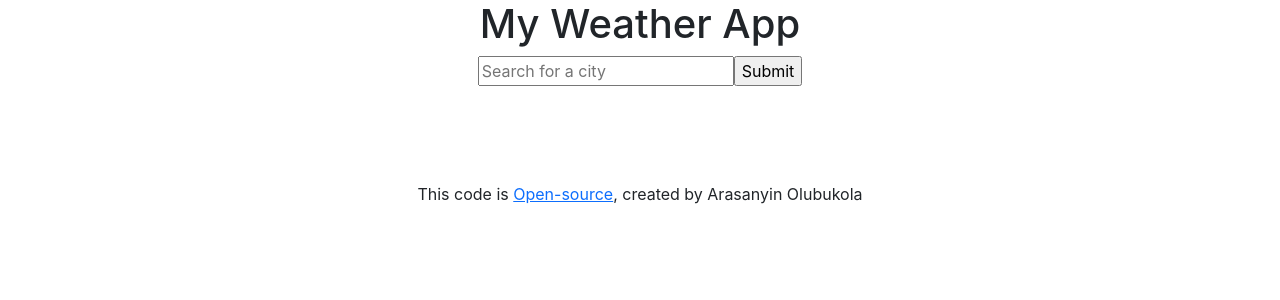
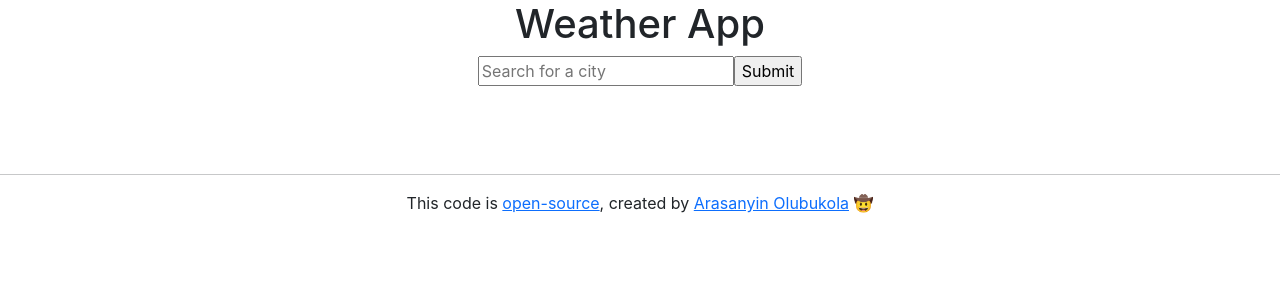
Before and after one commit to Bukilola/my-app, a React (Create React App) app: page / in a window 1280 px wide. Shown: the top 300 px of the page. Built offline with nearby package versions, Linux system fonts and the light colour scheme.

Commit message:
Confused

```diff
--- a/src/App.js
+++ b/src/App.js
@@ -1,28 +1,33 @@
-
 import "./App.css";
 import Weather from "./Weather";
-function App() {
+export default function App() {
   return (
     <div className="App">
-      <h1>My Weather App</h1>
+      <h1>Weather App</h1>
       <Weather />
       <br />
       <br />
       <br />
-      <br />
+      <hr />
       <p>
         This code is{" "}
         <a
-          href="https://github.com/Bukilola/my-app"
-          target="-blank"
+          href="https://github.com/shel-brya/reactweather"
+          target="_blank"
           rel="noreferrer"
         >
-          Open-source
+          open-source
         </a>
-        , created by Arasanyin Olubukola
+        , created by{" "}
+        <a
+          href="https://www.linkedin.com/in/shelby-bryant-5aa5691b9/"
+          target="_blank"
+          rel="noreferrer"
+        >
+          Arasanyin Olubukola
+        </a>{" "}
+        🤠
       </p>
     </div>
   );
 }
-
-export default App;
```
